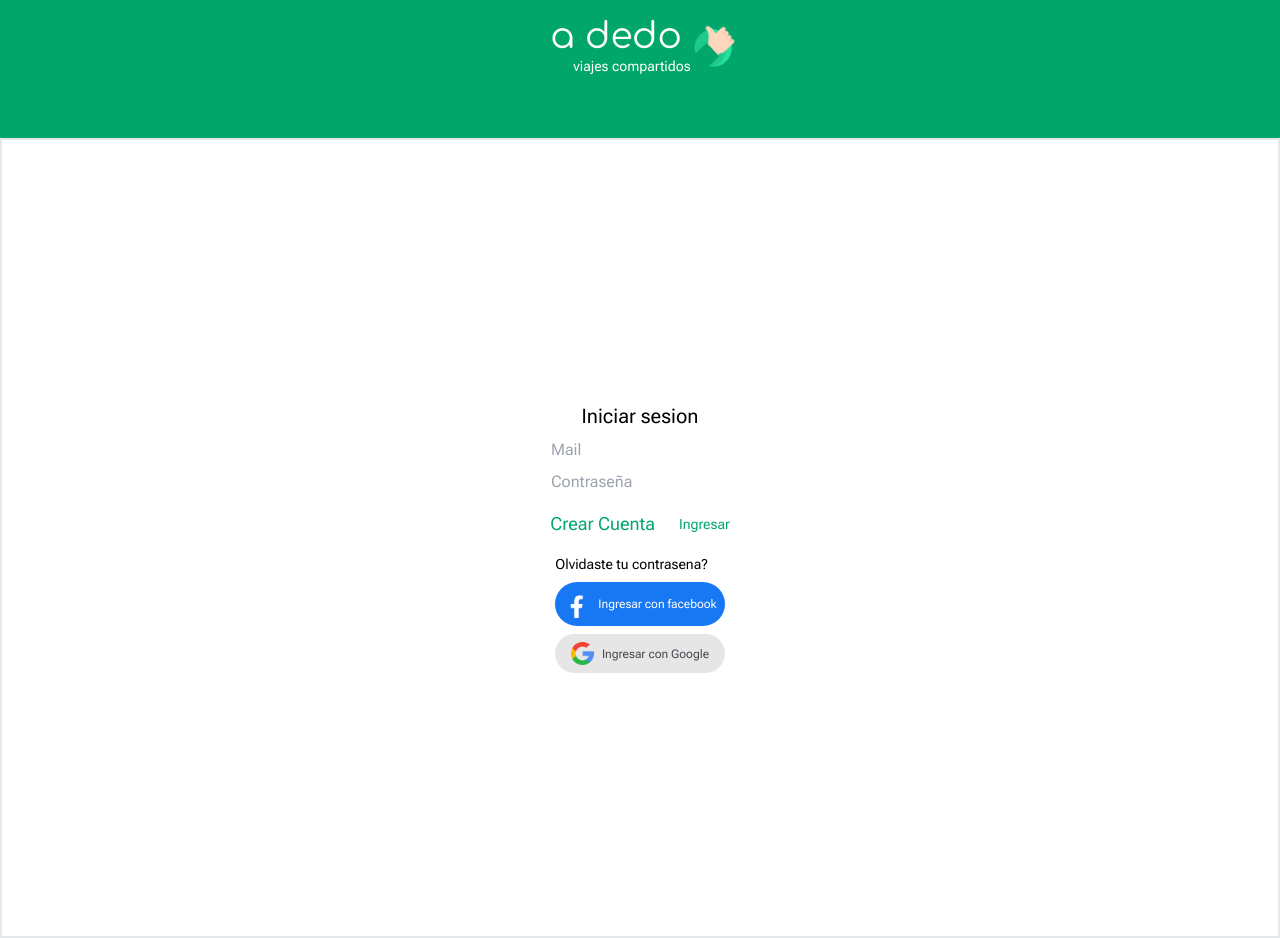
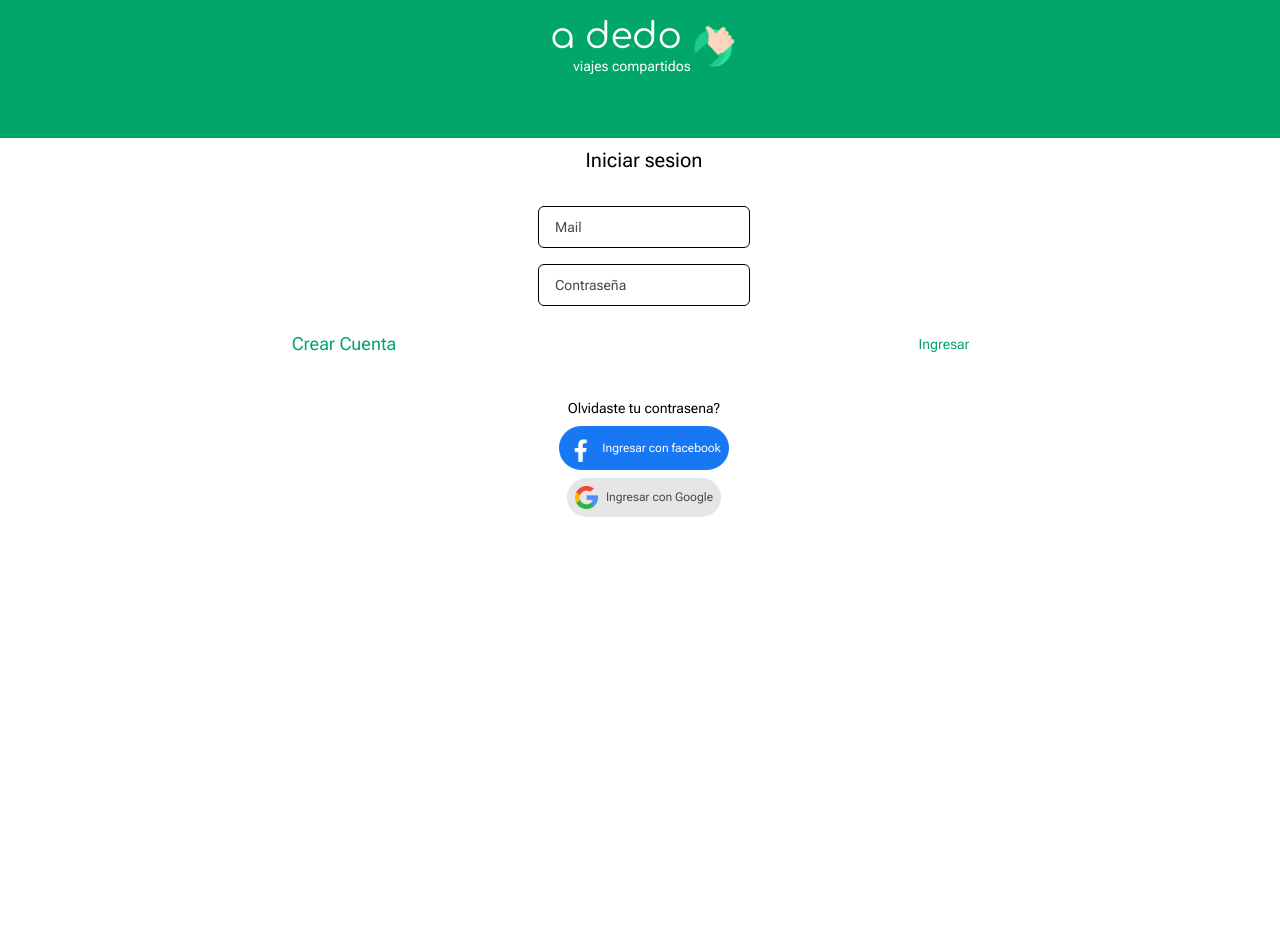
Before and after one commit to Diegogagan2587/A-Dedo, a React (Vite) app in the folder frontend/: page /login in a window 1280 px wide. Built offline with nearby package versions, Linux system fonts and the light colour scheme.

Commit message:
feat/Login: Implement style for imputs, add onClickHandler place holder

```diff
--- a/frontend/src/pages/Login.jsx
+++ b/frontend/src/pages/Login.jsx
@@ -1,23 +1,29 @@
 import LoginWithFacebook from '../components/LoginWithFacebook';
 import LoginWGoogleBtn from '../components/LoginWGoogleBtn';
 import ButtonGreen from '../components/ButtonGreen';
+import Input from '../components/Input';
+
+const handleClick = (e) => {
+  //place holder to prevent default
+  e.preventDefault();
+}
 
 const Login = () => {
   return (
-    <section className="flex flex-col border-2 w-screen h-screen m-0 gap-2 items-center justify-center">
-      <h1 className="text-xl text-black">Iniciar sesion</h1>
-      <form className="flex flex-col gap-2 items-center">
-        <input type="text" placeholder="Mail" />
-        <input type="password" placeholder="Contraseña" />
-        <div className="flex gap-2 items-center">
-          <ButtonGreen text={'Crear Cuenta'} className={"text-lg"}/>
-          <ButtonGreen text={'Ingresar'} className={"text-sm"}/>
+    <section className="flex flex-col w-screen h-screen m-0 items-center gap-4 pl-[48px] pr-[40px] pt-0">
+      <h1 className="my-2 text-xl text-black">Iniciar sesion</h1>
+      <form className="flex flex-col w-full items-center justify-around">
+        <Input type="text" placeholder="Mail" />
+        <Input type="password" placeholder="Contraseña" />
+        <div className="flex gap-2 items-center my-2 w-full">
+          <ButtonGreen onClick={handleClick} text={'Crear Cuenta'} className={"text-lg w-1/2"}/>
+          <ButtonGreen onClick={handleClick} text={'Ingresar'} className={"text-sm w-1/2"}/>
         </div>
       </form>
-      <div className='flex flex-col gap-2'>
+      <div className='flex flex-col gap-2 w-full items-center my-2'>
         <p className='text-sm'>Olvidaste tu contrasena?</p>
-        <LoginWithFacebook text={'Ingresar con facebook'} />
-        <LoginWGoogleBtn text={'Ingresar con Google'} />
+        <LoginWithFacebook onClick={handleClick} text={'Ingresar con facebook'} />
+        <LoginWGoogleBtn onClick={handleClick} text={'Ingresar con Google'} />
       </div>
     </section>
   );
```
